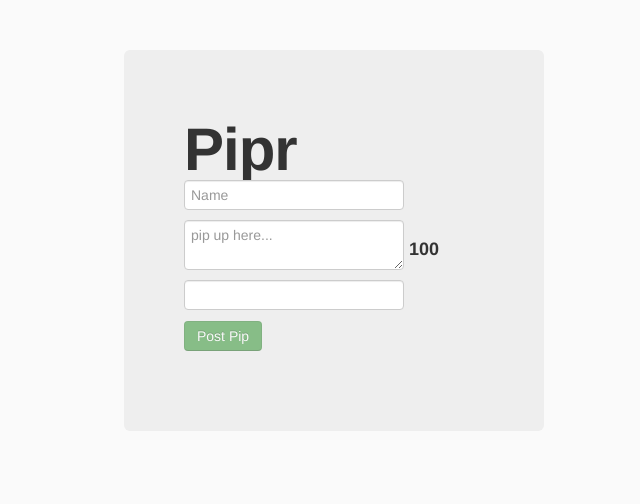
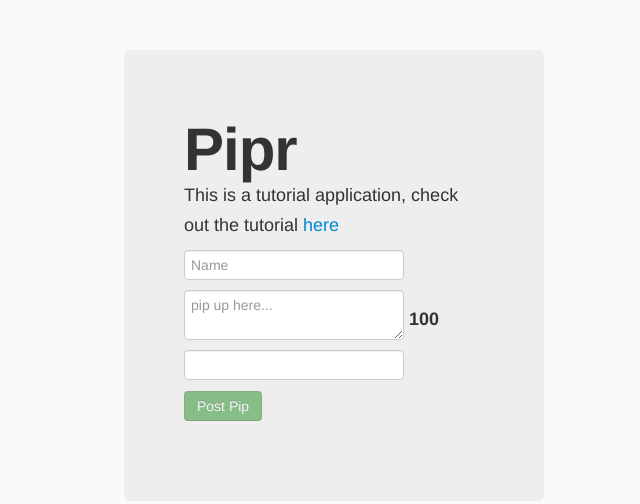
Before and after one commit to deontologician/pipr, a website: page pipr/app/index.html in a window 1280 px wide. Shown: the whole page, without its empty margins (306-946 px from the left). Drawn offline with Linux system fonts and the light colour scheme; no server answers.

Commit message:
Added tutorial link to app

```diff
--- a/pipr/app/views/main.html
+++ b/pipr/app/views/main.html
@@ -1,5 +1,10 @@
 <div class="hero-unit">
   <h1>Pipr</h1>
+  <p>This is a tutorial application, check out the tutorial
+    <a href="https://github.com/deontologician/pipr/blob/master/tut.org">
+      here
+    </a>
+  </p>
   <form name="pipForm">
     <input type="text" required
            ng-model="newPip.name" placeholder="Name"/><br />
```
